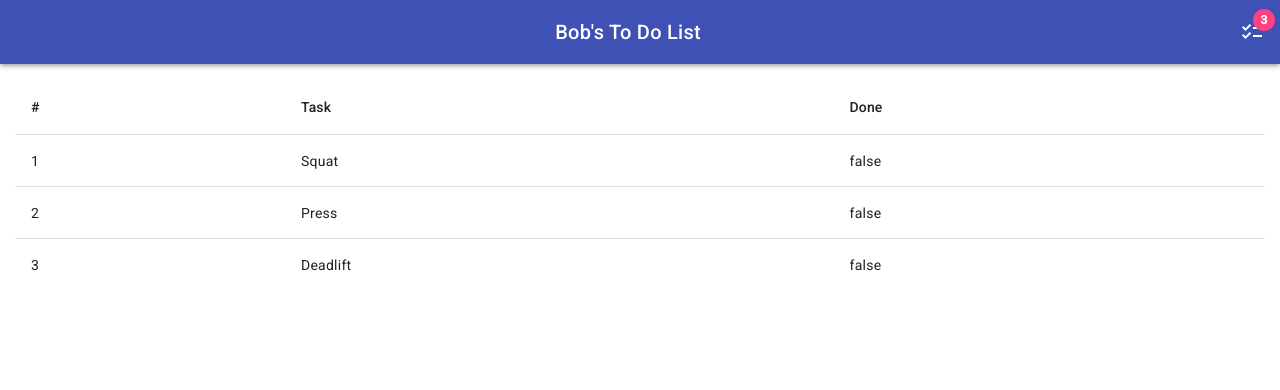
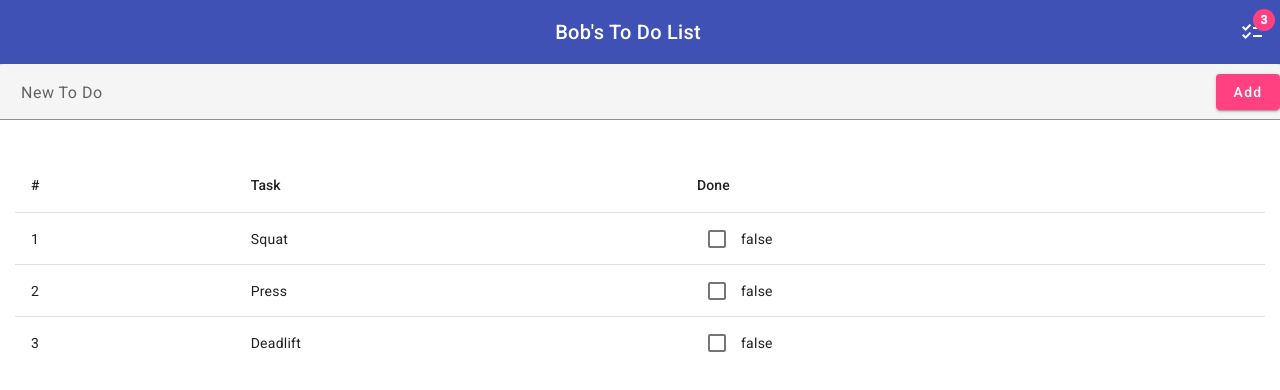
Before and after one commit to fukiIsABadDog/Todo, an Angular app: page / in a window 1280 px wide. Shown: the top 390 px of the page. Built offline with nearby package versions, Linux system fonts and the light colour scheme.

Commit message:
Added input container

```diff
--- a/src/app/app.component.html
+++ b/src/app/app.component.html
@@ -5,6 +5,15 @@
   <span class="spacer"></span>
   <mat-icon matBadge="{{itemCount}}" matBadgeColor="accent">checklist</mat-icon>
 </mat-toolbar>
+
+<div class="inputContainer">
+  <mat-form-field class="fullWidth">
+    <mat-label style="padding-left: 5px;"> New To Do</mat-label>
+    <input matInput placeholder="Enter description" #todoText>
+    <button matSuffix mat-raised-button color="accent" class="addButton"
+      (click)="addItem(todoText.value); todoText.value=' ' "> Add </button>
+  </mat-form-field>
+</div>
 
 <div class="tableContainer">
   <table mat-table [dataSource] = "items" calss="mat-elevation-z3 fullWidth" >
@@ -20,7 +29,11 @@
 
     <ng-container matColumnDef="done">
       <th mat-header-cell *matHeaderCellDef>Done</th>
-      <td mat-cell *matCellDef="let item">{{item.complete}}</td>
+      <td mat-cell *matCellDef="let item">
+        <mat-checkbox [(ngModel)]="item.complete" color="primary">
+          {{item.complete}}
+        </mat-checkbox>
+        </td>
     </ng-container>
 
     <tr mat-header-row *matHeaderRowDef="['id', 'task', 'done']"></tr>
--- a/src/app/app.component.ts
+++ b/src/app/app.component.ts
@@ -23,6 +23,6 @@
   }
 
   get items(): readonly TodoItem[]{
-    return this.list.items;
+    return this.list.items.filter(item => !item.complete);
   }
 }
```
